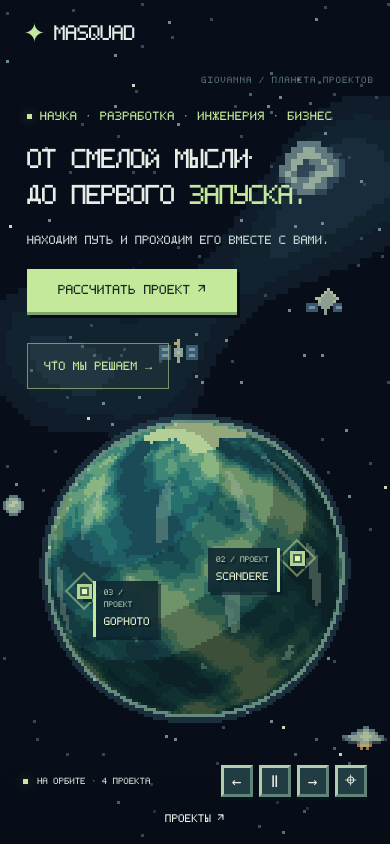
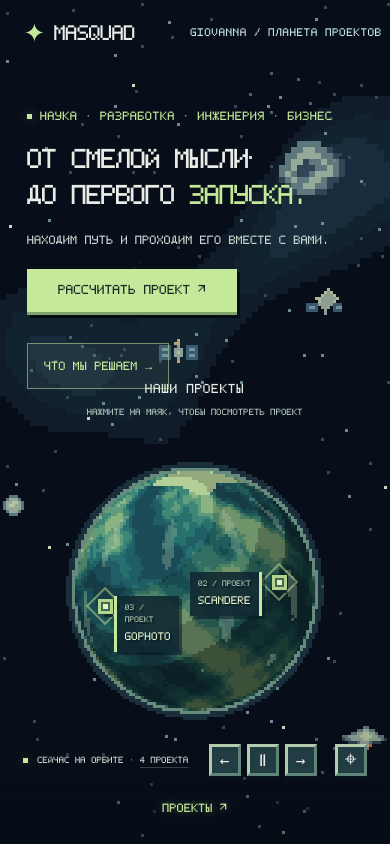
Before and after one commit to Zic-afk/essrep, a plain HTML site: page index.html in a window 390 px wide. Drawn offline with Linux system fonts and the light colour scheme; animation ran at ten frames a second.

Commit message:
fix: minor website improvements

```diff
--- a/css/giovanna.css
+++ b/css/giovanna.css
@@ -3,7 +3,10 @@
 .giovanna-preview-world{width:160px;height:110px;image-rendering:pixelated;display:block;margin:auto}.preview-art:has(.giovanna-preview-world){display:block;background:radial-gradient(ellipse,#244451,#0c1828)}.giovanna-preview-caption{text-align:center;font:8px var(--pixel);color:#b4d7dd;margin-top:4px}
 .giovanna-page{margin:0;background:#07111b;color:#dbe6e6;font-family:Arial,sans-serif}.giovanna-case{max-width:1100px;margin:auto;padding:110px 7% 70px}.giovanna-case h1{font-size:clamp(56px,10vw,110px);letter-spacing:-5px;line-height:1;margin:25px 0}.giovanna-case h1 span{color:#9edce1}.giovanna-case p{font-size:17px;line-height:1.9;color:#9bb1bd;max-width:650px}.giovanna-case a{color:#bce9e8;text-decoration:none}.giovanna-case .case-kicker{font:11px monospace;letter-spacing:2px;color:#a1dce1}.giovanna-world{width:100%;height:260px;display:grid;place-items:center;background:radial-gradient(ellipse,#1d3949,transparent 65%);margin:35px 0}.giovanna-world canvas{width:320px;height:220px;image-rendering:pixelated;max-width:100%}.giovanna-steps{display:grid;grid-template-columns:1fr 1fr;gap:18px;margin:65px 0}.giovanna-step{padding:28px;border:1px solid #adcddc22;background:#10232e66;border-radius:18px}.giovanna-step small{font:10px monospace;color:#99d9dc}.giovanna-step h2{font-size:25px;margin:18px 0 12px}.giovanna-step p{font-size:14px;margin:0}.giovanna-return{display:inline-block;padding:16px 22px;border:1px solid #9edce166;border-radius:30px;margin-top:25px}
 @media(max-width:700px){.giovanna-case{padding-top:80px}.giovanna-case h1{letter-spacing:-3px}.giovanna-steps{grid-template-columns:1fr}.giovanna-case p{font-size:15px}}@media(prefers-reduced-motion:reduce){.hero #space,.hero #pins{transition:none}}
-.planet-name{position:absolute;right:4%;top:76px;font:9px var(--pixel);letter-spacing:1px;color:#9ec4ca88;pointer-events:none}.hero.has-preview .planet-name{opacity:0}
+.planet-name{position:absolute;right:2%;top:34px;font:13px/1.5 var(--pixel);letter-spacing:1px;color:#c5e5e8;pointer-events:none}.hero.has-preview .planet-name{opacity:0}
+@media(max-width:750px){.planet-name{top:25px;font-size:11px;letter-spacing:.5px}}
+.planet-guide{position:absolute;translate:-50% 0;width:min(440px,88vw);text-align:center;pointer-events:none;z-index:2;color:#e8eee7}.planet-guide h2{margin:0 0 9px;font:16px/1.4 var(--pixel);letter-spacing:.5px}.planet-guide p{margin:0;font:10px/1.6 var(--pixel);color:#b4c9be}.hero.has-preview .planet-guide,.hero.is-travelling .planet-guide{visibility:hidden}
+@media(max-width:750px){.planet-guide h2{font-size:13px;margin-bottom:7px}.planet-guide p{font-size:9px}}
 .giovanna-preview-world{width:131px;height:90px}@media(max-width:750px){.giovanna-preview-world{width:94px;height:64px}}
 .solar-journey{position:fixed;inset:0;z-index:45;background:#050c19;pointer-events:none}.solar-journey canvas{width:100%;height:100%;display:block}.solar-caption{position:absolute;left:7%;top:10%;display:flex;flex-direction:column;gap:12px;color:#d6e8ec;font:11px monospace;letter-spacing:2px}.solar-caption span{font-size:9px;letter-spacing:.4px;color:#8099ad}.skip-journey{position:fixed;right:6%;bottom:8%;z-index:70;padding:14px 18px;border:1px solid #b8d9df88;background:#0b1b29;color:#d7edef;font:11px monospace;cursor:pointer}
 .solar-journey canvas{image-rendering:pixelated;image-rendering:crisp-edges}
--- a/css/orbit.css
+++ b/css/orbit.css
@@ -17,13 +17,13 @@
 .orbit-home{height:100dvh;overflow:hidden}.orbit-home .hero{height:100dvh;min-height:0;max-height:none}.orbit-home .header{position:absolute;pointer-events:none}.orbit-home .header a{pointer-events:auto}.orbit-cta{display:inline-block;margin-top:22px;min-width:230px;padding:18px 22px;pointer-events:auto}.orbit-home .intro p{margin-bottom:0}.orbit-home .orbit-bar{padding-bottom:max(22px,env(safe-area-inset-bottom));background:linear-gradient(transparent,#060d1699)}
 .orbit-project-list{width:min(470px,90vw);max-height:80dvh;padding:26px;border:3px solid #8eaf98;background:#10212b;color:var(--ink);box-shadow:6px 6px #030b14;overflow:auto}.orbit-project-list::backdrop{background:#030b14bb;backdrop-filter:blur(4px)}.project-list-heading{display:flex;align-items:center;justify-content:space-between;gap:18px;margin-bottom:20px}.project-list-heading h2{font:20px/1.5 var(--pixel);margin:0}.project-list-heading button{font-size:24px;border:2px solid #608477;background:#223c43;width:36px;height:36px;flex-shrink:0}.orbit-project-list>a{display:flex;align-items:center;justify-content:space-between;gap:10px;padding:20px 0;border-top:1px solid var(--line);font:14px/1.5 var(--pixel)}.orbit-project-list>a span{color:var(--accent)}.no-js-projects{position:fixed;bottom:85px;left:6%;right:6%;display:flex;flex-wrap:wrap;gap:14px;font:12px var(--pixel);z-index:10}
 :is(.calculator-page,.directions-page) .header{background:#080e19f5;border-bottom:1px solid var(--line)}:is(.calculator-page,.directions-page) main{padding-top:85px}:is(.calculator-page,.directions-page) #estimate{border-top:0}:is(.calculator-page,.directions-page) .section-head .eyebrow{font-size:12px}.calculator-proof{display:flex;gap:25px;flex-wrap:wrap;font:11px/1.7 var(--pixel);color:var(--muted);margin:0 0 25px}.calculator-proof strong{font-weight:400;color:var(--accent)}
-@media(max-width:750px){.orbit-home .header{padding:18px 6%;background:none}.orbit-home .intro{top:14%}.orbit-home .intro h1{font-size:clamp(25px,7vw,32px)}.orbit-home .intro .eyebrow{font-size:9px}.orbit-cta{margin-top:18px;min-width:210px;padding:15px 18px;font-size:13px}.orbit-home .orbit-bar{padding:16px 6% max(16px,env(safe-area-inset-bottom));display:grid;grid-template-columns:1fr auto;gap:12px}.orbit-home .status{max-width:none;font-size:9px}.orbit-home #list-toggle{grid-row:2;grid-column:1/3;justify-self:center;padding:4px}.orbit-home .controls button{height:32px;width:32px}.project-list-heading h2{font-size:18px}.orbit-project-list>a{font-size:12px}:is(.calculator-page,.directions-page) .header{padding:16px 6%;gap:15px}:is(.calculator-page,.directions-page) nav{width:auto;gap:16px}:is(.calculator-page,.directions-page) nav a{font-size:10px}:is(.calculator-page,.directions-page) main{padding-top:100px}:is(.calculator-page,.directions-page) .content-section{padding-top:45px}:is(.calculator-page,.directions-page) .section-head h2{font-size:26px}}
+@media(max-width:750px){.orbit-home .header{padding:18px 6%;background:none}.orbit-home .intro{top:14%}.orbit-home .intro h1{font-size:clamp(25px,7vw,32px)}.orbit-home .intro .eyebrow{font-size:9px}.orbit-cta{margin-top:18px;min-width:210px;padding:15px 18px;font-size:13px}.orbit-home .orbit-bar{padding:16px 6% max(16px,env(safe-area-inset-bottom));display:grid;grid-template-columns:1fr auto;gap:12px}.orbit-home .status{max-width:none;font-size:9px}.orbit-home #list-toggle{grid-row:2;grid-column:1/3;justify-self:center}.orbit-home .controls button{height:32px;width:32px}.project-list-heading h2{font-size:18px}.orbit-project-list>a{font-size:12px}:is(.calculator-page,.directions-page) .header{padding:16px 6%;gap:15px}:is(.calculator-page,.directions-page) nav{width:auto;gap:16px}:is(.calculator-page,.directions-page) nav a{font-size:10px}:is(.calculator-page,.directions-page) main{padding-top:100px}:is(.calculator-page,.directions-page) .content-section{padding-top:45px}:is(.calculator-page,.directions-page) .section-head h2{font-size:26px}}
 @media(max-width:750px) and (max-height:740px){.orbit-home .intro{top:12%}.orbit-home .intro h1{font-size:24px;margin:12px 0;line-height:1.3}.orbit-home .intro p{font-size:11px}.orbit-cta{margin-top:12px;padding:12px 15px}.orbit-home .orbit-bar{padding-top:10px;row-gap:8px}}
 @media(max-width:599px) and (max-height:640px){.orbit-home .intro{top:10%}.orbit-home .intro h1{font-size:22px}.orbit-home .intro .eyebrow{font-size:8px}.orbit-home .intro p{font-size:10px}.orbit-cta{padding:10px 14px;font-size:12px;min-width:190px}}
-@media(max-height:540px) and (min-width:600px){.orbit-home .intro{top:22%;width:39%;left:5%;right:auto}.orbit-home .intro h1{font-size:24px;line-height:1.35;margin:12px 0}.orbit-home .intro .eyebrow{font-size:8px}.orbit-home .intro p{font-size:10px}.orbit-cta{font-size:11px;padding:10px 14px;margin-top:12px;min-width:190px}.orbit-home .brand-sub{display:none}.orbit-home .controls span{display:none}.orbit-home .orbit-bar{display:flex;padding:12px 5%}.orbit-home #list-toggle{padding:5px}.orbit-home .status{font-size:9px}}
+@media(max-height:540px) and (min-width:600px){.orbit-home .intro{top:22%;width:39%;left:5%;right:auto}.orbit-home .intro h1{font-size:24px;line-height:1.35;margin:12px 0}.orbit-home .intro .eyebrow{font-size:8px}.orbit-home .intro p{font-size:10px}.orbit-cta{font-size:11px;padding:10px 14px;margin-top:12px;min-width:190px}.orbit-home .brand-sub{display:none}.orbit-home .controls span{display:none}.orbit-home .orbit-bar{display:flex;padding:12px 5%}.orbit-home .status{font-size:9px}}
 
 .intro-actions{display:flex;flex-direction:column;align-items:flex-start}.orbit-directions-link{display:inline-block;margin-top:28px;padding:12px 16px;border:1px solid #c5e99a88;background:#c5e99a0d;font:12px/1.7 var(--pixel);color:var(--accent);pointer-events:auto;transition:background .2s,border-color .2s,box-shadow .2s}.orbit-directions-link:hover,.orbit-directions-link:focus-visible{background:#c5e99a20;border-color:var(--accent);box-shadow:0 0 18px #c5e99a18}.orbit-directions-link:focus-visible{outline:1px dashed var(--accent);outline-offset:6px}
-.orbit-home .intro{translate:0 -20px}
+.orbit-home .intro{translate:0 -44px}
 @media(max-width:750px){.orbit-home .intro{translate:0 -12px}}
 /* Separate development directions and estimate pages. */
 :is(.calculator-page,.directions-page) .section-head h1{font:400 clamp(27px,3vw,42px)/1.25 var(--pixel);letter-spacing:-1px;margin:10px 0 0}
@@ -31,3 +31,36 @@
 .directions-intro{border-top:0}.directions-intro h1{font:400 clamp(28px,4vw,54px)/1.3 var(--pixel);margin:22px 0}.directions-intro h1 em{color:var(--accent);font-style:normal}.directions-intro>p{max-width:650px;color:var(--muted);line-height:1.9}.directions-actions{display:flex;align-items:center;flex-wrap:wrap;gap:24px;margin-top:30px}.secondary-link{font:13px/1.7 var(--pixel);color:var(--accent)}
 .orbit-home .header nav{pointer-events:auto;display:flex;gap:24px}.orbit-home .header nav a{font:11px/1.5 var(--pixel)}
 @media(max-width:750px){.orbit-home .header{flex-wrap:wrap;gap:12px}.orbit-home .header nav{width:auto;gap:18px}.orbit-home .header nav a{font-size:9px}:is(.calculator-page,.directions-page) .header{flex-wrap:wrap}:is(.calculator-page,.directions-page) nav{flex-wrap:wrap;gap:12px}:is(.calculator-page,.directions-page) main{padding-top:125px}:is(.calculator-page,.directions-page) .section-head h1{font-size:26px}.directions-actions{align-items:flex-start;flex-direction:column;gap:18px}}
+.orbit-home #list-toggle {
+  min-height: 40px;
+  padding: 6px 14px;
+  color: var(--accent);
+  text-shadow: 0 0 8px #c2e89366;
+  font-size: clamp(12px, 1vw, 15px);
+  white-space: nowrap;
+}
+
+.orbit-home #list-toggle:is(:hover, :focus-visible) {
+  color: #e1f5c7;
+  text-shadow: 0 0 10px #c2e893aa;
+}
+
+.orbit-home #list-toggle:focus-visible {
+  outline: none;
+  text-decoration: underline;
+  text-underline-offset: 4px;
+}
+.project-count{display:inline;border:0;padding:6px 0;background:transparent;font:inherit;color:inherit;text-decoration:underline;text-decoration-color:#9aaba855;text-underline-offset:4px;cursor:pointer}
+.project-count:hover,.project-count:focus-visible{color:var(--accent);text-decoration-color:currentColor}
+.orbit-home .controls button{position:relative}
+.beacon-description{white-space:normal;width:230px;max-width:55vw}
+@media(max-width:750px){.beacon-description{width:auto;max-width:100%}}
+
+.orbit-home .controls #planet-scan{margin-left:12px}
+
+.orbit-home .controls button[aria-label]::after{content:attr(aria-label);position:absolute;bottom:calc(100% + 14px);left:50%;transform:translate(-50%,5px);width:max-content;max-width:190px;padding:9px 12px;border:1px solid #608477;background:#10212bf5;box-shadow:3px 3px 0 #030b14;color:#d7e8d0;font:10px/1.6 var(--pixel);text-align:center;white-space:normal;pointer-events:none;opacity:0;visibility:hidden;transition:opacity .18s ease,transform .18s ease,visibility .18s;z-index:5}
+.orbit-home .controls button:focus-visible::after{opacity:1;visibility:visible;transform:translate(-50%,0)}
+@media(hover:hover){.orbit-home .controls button:hover::after{opacity:1;visibility:visible;transform:translate(-50%,0)}}
+@media(max-width:750px){.orbit-home .controls button[aria-label]::after{max-width:130px;font-size:9px}.orbit-home .controls #planet-scan::after{left:auto;right:0;transform:translateY(5px)}.orbit-home .controls #planet-scan:focus-visible::after{transform:translateY(0)}}
+@media(max-width:750px) and (hover:hover){.orbit-home .controls #planet-scan:hover::after{transform:translateY(0)}}
+@media(prefers-reduced-motion:reduce){.orbit-home .controls button[aria-label]::after{transition:none}}
--- a/index.html
+++ b/index.html
@@ -10,10 +10,11 @@
   <main>
     <section id="home" class="hero" aria-label="Giovanna — планета проектов">
       <canvas id="space" aria-hidden="true"></canvas><span class="planet-name">GIOVANNA / ПЛАНЕТА ПРОЕКТОВ</span>
+      <div class="planet-guide"><h2>Наши проекты</h2><p>Нажмите на маяк, чтобы посмотреть проект</p></div>
       <div class="intro"><div class="eyebrow"><i></i><span>НАУКА · РАЗРАБОТКА · ИНЖЕНЕРИЯ · БИЗНЕС</span></div><h1>От смелой мысли<br>до первого <em>запуска.</em></h1><p>Находим путь и проходим его вместе с вами.</p><div class="intro-actions"><a class="primary-link orbit-cta" href="pages/calculator.html">Рассчитать проект ↗</a><a class="orbit-directions-link" href="pages/directions.html">Что мы решаем →</a></div></div>
       <div id="pins" aria-label="Проекты на планете"></div>
       <button id="skip-journey" class="skip-journey" hidden>Пропустить путешествие ↗</button><button id="cancel-flight" class="cancel-flight" hidden>Отменить полёт · Esc</button>
-      <div class="orbit-bar"><div class="status"><i></i><span id="status" role="status">На орбите · 4 проекта</span></div><div class="controls"><button id="prev" aria-label="Открыть предыдущий проект">←</button><button id="pause" aria-label="Приостановить вращение">Ⅱ</button><button id="next" aria-label="Открыть следующий проект">→</button><span>вращайте планету</span></div><button id="list-toggle" class="quiet" aria-haspopup="dialog">Проекты ↗</button></div>
+      <div class="orbit-bar"><div class="status"><i></i><span id="status" role="status">Сейчас на орбите · <button type="button" class="project-count" aria-haspopup="dialog" aria-controls="project-list" aria-label="Открыть список: 4 проекта">4 проекта</button></span></div><div class="controls"><button id="prev" aria-label="Открыть предыдущий проект">←</button><button id="pause" aria-label="Приостановить вращение">Ⅱ</button><button id="next" aria-label="Открыть следующий проект">→</button></div><button id="list-toggle" class="quiet" aria-haspopup="dialog">Проекты ↗</button></div>
     </section>
   </main>
   <svg id="preview-connector" class="preview-connector" aria-hidden="true" hidden><path id="preview-line"/><circle id="preview-ring" r="12"/><rect id="preview-origin" width="8" height="8"/></svg>
--- a/js/app.js
+++ b/js/app.js
@@ -29,7 +29,7 @@
   $('#preview-prev').onclick=()=>cycleProject(-1);$('#preview-next').onclick=()=>cycleProject(1);
   preview.addEventListener('cancel',event=>{event.preventDefault();hidePreview();});
   preview.addEventListener('click',event=>{if(event.target!==preview)return;const rect=preview.getBoundingClientRect();if(event.clientX<rect.left||event.clientX>rect.right||event.clientY<rect.top||event.clientY>rect.bottom)hidePreview();});
-  preview.addEventListener('close',()=>{clearPreviewVisuals();if(phase==='preview'){selected=-1;phase='idle';$('#status').textContent='На орбите · 4 проекта';$('#list-toggle').focus({preventScroll:true});}});
+  preview.addEventListener('close',()=>{clearPreviewVisuals();if(phase==='preview'){selected=-1;phase='idle';resetOrbitStatus();$('#list-toggle').focus({preventScroll:true});}});
   $('#preview-open').onclick=event=>{if(event.button||event.ctrlKey||event.metaKey||event.shiftKey||event.altKey)return;event.preventDefault();launch();};
   const spaceActions=document.createElement('div');spaceActions.className='space-actions';spaceActions.setAttribute('role','group');spaceActions.setAttribute('aria-label','Интерактивные объекты космоса');hero.append(spaceActions);
   const actionButtons=new Map();
@@ -49,6 +49,11 @@
     }
     for(const [id,button] of actionButtons)if(!present.has(id))button.hidden=true;
   }
+  function resetOrbitStatus(){
+    const button=document.createElement('button');button.type='button';button.className='project-count';button.textContent=projects.length+' проекта';button.setAttribute('aria-haspopup','dialog');button.setAttribute('aria-controls','project-list');button.setAttribute('aria-label','Открыть список: '+projects.length+' проекта');
+    $('#status').replaceChildren(document.createTextNode('Сейчас на орбите · '),button);
+  }
+  hero.addEventListener('click',event=>{if(event.target.closest('.project-count'))projectList.showModal();});
   $('#list-toggle').onclick=()=>projectList.showModal();
   $('#list-close').onclick=()=>projectList.close();
   projectList.querySelectorAll('a').forEach((link,index)=>{link.onclick=event=>{if(event.button||event.ctrlKey||event.metaKey||event.shiftKey||event.altKey)return;event.preventDefault();projectList.close();focus(index);};});
@@ -73,15 +78,17 @@
   const pins=projects.map((p,i)=>{
     const b=document.createElement('a');b.className='beacon'+(p.id==='giovanna'?' beacon-giovanna':'');b.href=p.page;
     b.innerHTML=`<span class="beacon-ring" aria-hidden="true"></span><span class="beacon-dot" aria-hidden="true"></span><span class="beacon-label"><small>0${i+1} / ПРОЕКТ</small>${p.title}<span class="beacon-preview">${p.tags[0]}<br>Описание и функции ↗</span></span>`;
+    if(p.hoverDescription){const description=b.querySelector('.beacon-preview');description.textContent=p.hoverDescription;description.classList.add('beacon-description');}
     b.dataset.lat=p.lat;b.dataset.lon=p.lon;b.setAttribute('aria-label',`О проекте ${p.title}`);b.setAttribute('aria-haspopup','dialog');b.onclick=e=>{if(e.button||e.ctrlKey||e.metaKey||e.shiftKey||e.altKey)return;e.preventDefault();focus(i);};$('#pins').append(b);return b;
   });
   function resize(){
     P=innerWidth<750?3:4;W=Math.ceil(hero.clientWidth/P);H=Math.ceil(hero.clientHeight/P);canvas.width=W;canvas.height=H;canvas.style.width=W*P+'px';canvas.style.height=H*P+'px';
     const sceneRect=hero.getBoundingClientRect();
     const geometry=OrbitMath.layout(hero.clientWidth,hero.clientHeight,{
-      top:$('.intro').getBoundingClientRect().bottom-sceneRect.top,
+      top:$('.intro').getBoundingClientRect().bottom-sceneRect.top+64,
       bottom:$('.orbit-bar').getBoundingClientRect().top-sceneRect.top
     });R=geometry.R/P;CX=geometry.CX/P;CY=geometry.CY/P;image=ctx.createImageData(W,H);lut=[];
+    const guide=$('.planet-guide');guide.style.left=geometry.CX+'px';guide.style.top=Math.max(55,geometry.CY-geometry.R-90)+'px';
     nebula.width=W;nebula.height=H;atmosphere.width=W;atmosphere.height=H;
     // Cached, dithered nebula. All details use the same low-resolution grid.
     for(let y=0;y<H;y+=2)for(let x=0;x<W;x+=2){
@@ -201,7 +208,7 @@
     if(phase==='idle')return;transitionId++;SolarJourney.stop();$('#skip-journey').hidden=true;if(flight)flight.cancel();if(zoom)zoom.cancel();curtain.classList.remove('is-active');
     if(preview.open)preview.close();
     clearPreviewVisuals();
-    target=null;selected=-1;phase='idle';hero.classList.remove('is-travelling');$('.intro').inert=false;$('#cancel-flight').hidden=true;$('#status').textContent='На орбите · 4 проекта';$('#list-toggle').focus({preventScroll:true});
+    target=null;selected=-1;phase='idle';hero.classList.remove('is-travelling');$('.intro').inert=false;$('#cancel-flight').hidden=true;resetOrbitStatus();$('#list-toggle').focus({preventScroll:true});
   }
   async function ascend(index){
     if(reduced){remember();return;}
--- a/js/data.js
+++ b/js/data.js
@@ -2,7 +2,7 @@
 const Esscale = (() => {
   const projects = [
     {id:'wearninglords',page:'pages/project-wearninglords.html',title:'WearningLords',category:'ПРИЛОЖЕНИЕ / ИЗУЧЕНИЕ СЛОВ',description:'Изучение слов с вводом ответа. Чтобы закрепить слово, нужно ответить верно в три разных дня без ошибок между ними.',tags:['iPhone · iPad · Mac','10 языков'],note:'Скоро в App Store',url:'https://esscale.ru/wearninglords/',bg:'#bbc9a1',fg:'#263c2a',symbol:'Aa',lat:.25,lon:-.6},
-    {id:'scandere',page:'pages/project-scandere.html',title:'Scandere',category:'УПРАВЛЕНИЕ ПРОЦЕССАМИ',description:'Система управления компанией и финансового учёта. Математическая модель связывает выручку, прибыль, маржинальность и конверсию.',tags:['297 EP','20 недель','Android · iOS · Windows'],note:'Процессы, сотрудники, склады и финансы',url:'https://esscale.ru/scandere/',bg:'#adc4cf',fg:'#234754',symbol:'▥',lat:.58,lon:.75},
+    {id:'scandere',page:'pages/project-scandere.html',title:'Scandere',category:'УПРАВЛЕНИЕ ПРОЦЕССАМИ',description:'Scandere – это система управления и анализа внутренних процессов компании. Внутри системы финансовый учет, математические расчеты KPI, парсинг и анализ информации из корпоративных чатов, управление складами и торговыми точками.',tags:['297 EP','20 недель','Android · iOS · Windows'],note:'Процессы, сотрудники, склады и финансы',url:'https://esscale.ru/scandere/',bg:'#adc4cf',fg:'#234754',symbol:'▥',lat:.58,lon:.75},
     {id:'gophoto',page:'pages/project-gophoto.html',title:'GoPhoto',category:'ПЛАГИН / LIGHTROOM CLASSIC',description:'Плагин для Lightroom Classic: публикация фотографий в GoPhoto прямо из каталога.',tags:['Lightroom Classic 12+','Версия 0.2.3'],note:'Версия 0.2.3',url:null,bg:'#b6a8c2',fg:'#42334e',symbol:'◫',lat:-.28,lon:2.8}
   ];
   projects.push({id:'giovanna',page:'pages/project-giovanna.html',title:'Giovanna',category:'ИНТЕРАКТИВНОЕ ПОРТФОЛИО',description:'Планета, на которой живут наши проекты. Интерактивный космос, объёмные карточки и путешествия через облака.',tags:['Canvas · CSS · JavaScript','Без 3D-движка'],note:'Вы сейчас здесь',url:null,bg:'#9edce1',fg:'#163343',previewAccent:'#9edce1',symbol:'◉',lat:-.4,lon:-.1});
@@ -12,7 +12,9 @@ const Esscale = (() => {
     scandere:['Точки, склады и сотрудники','Расчёт выручки, прибыли и конверсии','Учёт смен и зарплат'],
     gophoto:['Установка в Lightroom Classic','Подключение к GoPhoto','Публикация фотоколлекций']
   };
-  const teasers={wearninglords:'Тренировка слов, где ответ нужно вспомнить и набрать самостоятельно.',scandere:'Процессы и финансы компании — в одной математической модели.',gophoto:'Публикация фотографий в GoPhoto прямо из Lightroom Classic.'};
+  const hoverDescriptions={scandere:'Система управления бизнесом. Ваша личная ERP с широким функционалом.',giovanna:'Сам этот сайт - тоже проект',wearninglords:'Тренировка английского. Сад слов.'};
+  projects.forEach(project=>{project.hoverDescription=hoverDescriptions[project.id];});
+  const teasers={wearninglords:'Приложение - тренажер слов, где ответ нужно вспомнить и набрать самостоятельно.',scandere:'Scandere – Система управления бизнесом. Ваша личная ERP с широким кастомным функционалом, настраиваемым под ваши личные потребности. Проекты и финансы компании в одной математической модели.',gophoto:'Публикация фотографий в GoPhoto прямо из Lightroom Classic.'};
   teasers.giovanna='Планета, на которой живут наши проекты. Вы сейчас внутри одного из них.';
   for(const project of projects){project.features=features[project.id];project.teaser=teasers[project.id];if(project.id==='gophoto')project.previewAccent='#38BDF8';}
   const groups = [
--- a/js/planet-discoveries.js
+++ b/js/planet-discoveries.js
@@ -11,7 +11,7 @@ const PlanetDiscoveries=(()=>{
     let clock=0,noteUntil=0,nextSignal=9,incoming=null,incomingUntil=0,hover=-1,scan=null,scanAlpha=0,hold=null,timer=null,scanUntil=0,reward=null,rewardDone=false;
     try{rewardDone=localStorage.getItem(rewardKey)==='yes';}catch{}
     const say=(message,duration=6)=>{text.textContent=message;note.hidden=false;noteUntil=clock+duration;};
-    const scanButton=document.createElement('button');scanButton.type='button';scanButton.id='planet-scan';scanButton.textContent='⌖';scanButton.setAttribute('aria-label','Сканировать планету');scanButton.title='Сканировать · или удерживайте планету';hero.querySelector('.controls').append(scanButton);
+    const scanButton=document.createElement('button');scanButton.type='button';scanButton.id='planet-scan';scanButton.textContent='⌖';scanButton.setAttribute('aria-label','Сканировать планету');hero.querySelector('.controls').append(scanButton);
     function begin(point){if(phase()!=='idle')return;scan=point;scanUntil=Infinity;hero.dataset.scanning='true';scanButton.setAttribute('aria-pressed','true');say('СКАНИРОВАНИЕ / GIOVANNA · '+projects.length+' узла · сектор '+Math.round(point.x)+' : '+Math.round(point.y),3);}
     function end(){clearTimeout(timer);hold=null;scanUntil=clock;hero.dataset.scanning='false';scanButton.setAttribute('aria-pressed','false');}
     scanButton.onclick=()=>{const g=geometry();begin({x:g.CX,y:g.CY});scanUntil=clock+2.8;};
```
Also changed, not shown: pages/project-scandere.html (+2 -2 lines).
